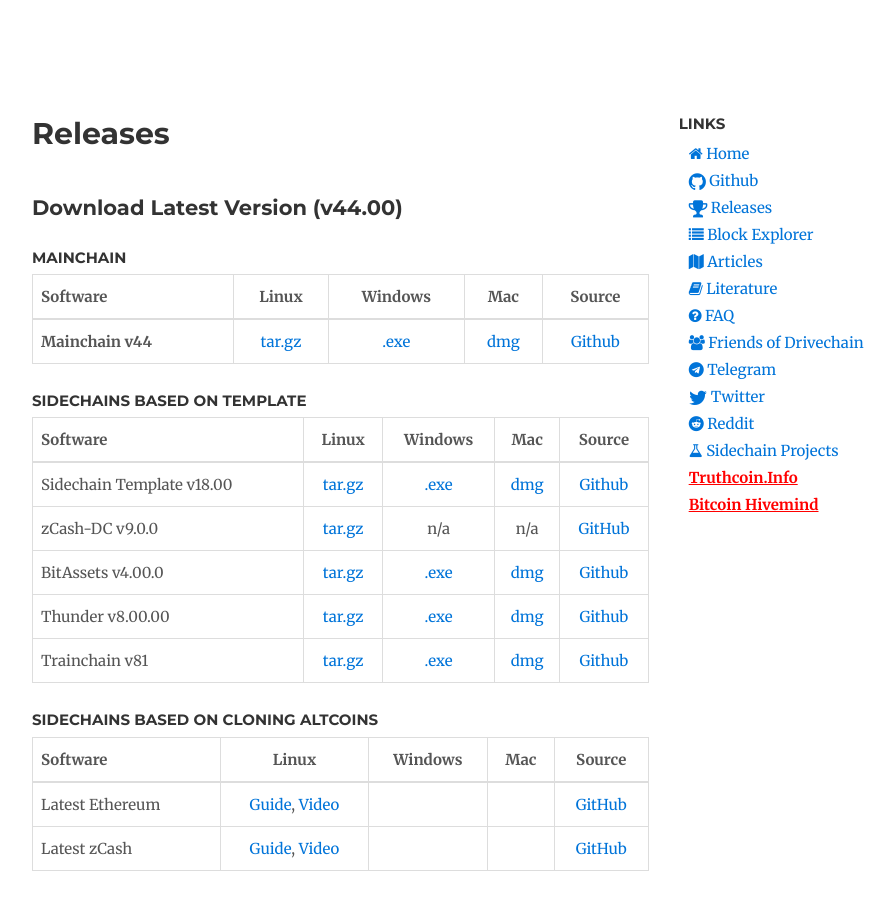
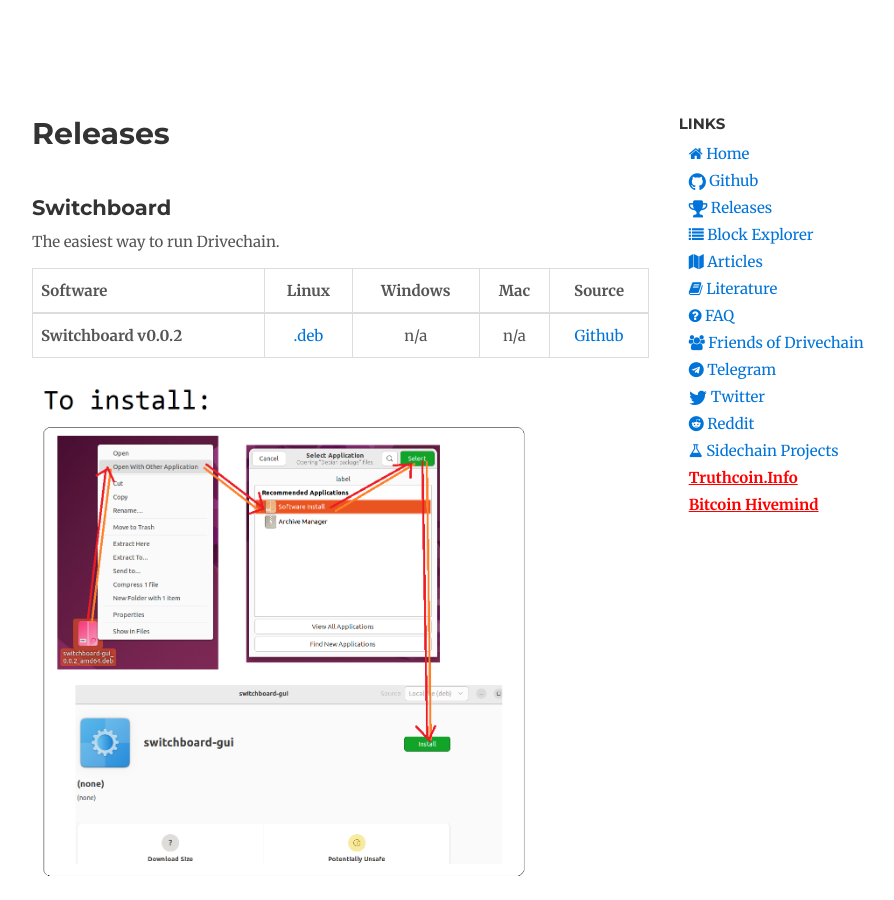
Before and after one commit to drivechain-project/drivechain.info, a Jekyll site: the page built from releases/index.md, in a window 1280 px wide and 900 px high. Shown: the whole window, without its empty margins (138-1032 px from the left). Built offline with Jekyll 4.4.1, drawn with Linux system fonts in a browser that asks for light colours; our own code applies the rules of GitHub Pages for plain Markdown files; comment, search, counter and statistics services are not loaded; some of the changed text lies outside the part shown.

Commit message:
add switchboard

```diff
--- a/releases/index.md
+++ b/releases/index.md
@@ -4,10 +4,25 @@
 ---
 
 
+## Switchboard
 
-## Download Latest Version (v44.00)
+The easiest way to run Drivechain.
 
-### Mainchain
+|Software|Linux|Windows|Mac|Source|
+|--------|:---:|:-----:|:-:|:----:|
+|**Switchboard v0.0.2**|[.deb](/releases/switchboard/switchboard-gui_0.0.2_amd64.deb)|n/a|n/a|[Github](https://github.com/nchashch/switchboard-gui/)|
+
+![image](/releases/switchboard/install-instructions.png)
+
+![image](/releases/switchboard/switchboard-usage.png)
+
+
+
+---
+
+## Individual Binaries and Sources
+
+### Mainchain (v44.00)
 
 |Software|Linux|Windows|Mac|Source|
 |--------|:---:|:-----:|:-:|:----:|
```
Also changed, not shown: index.md (+3 -1 lines), releases/switchboard/install-instructions.png (added), releases/switchboard/switchboard-usage.png (added), 1 other file.
